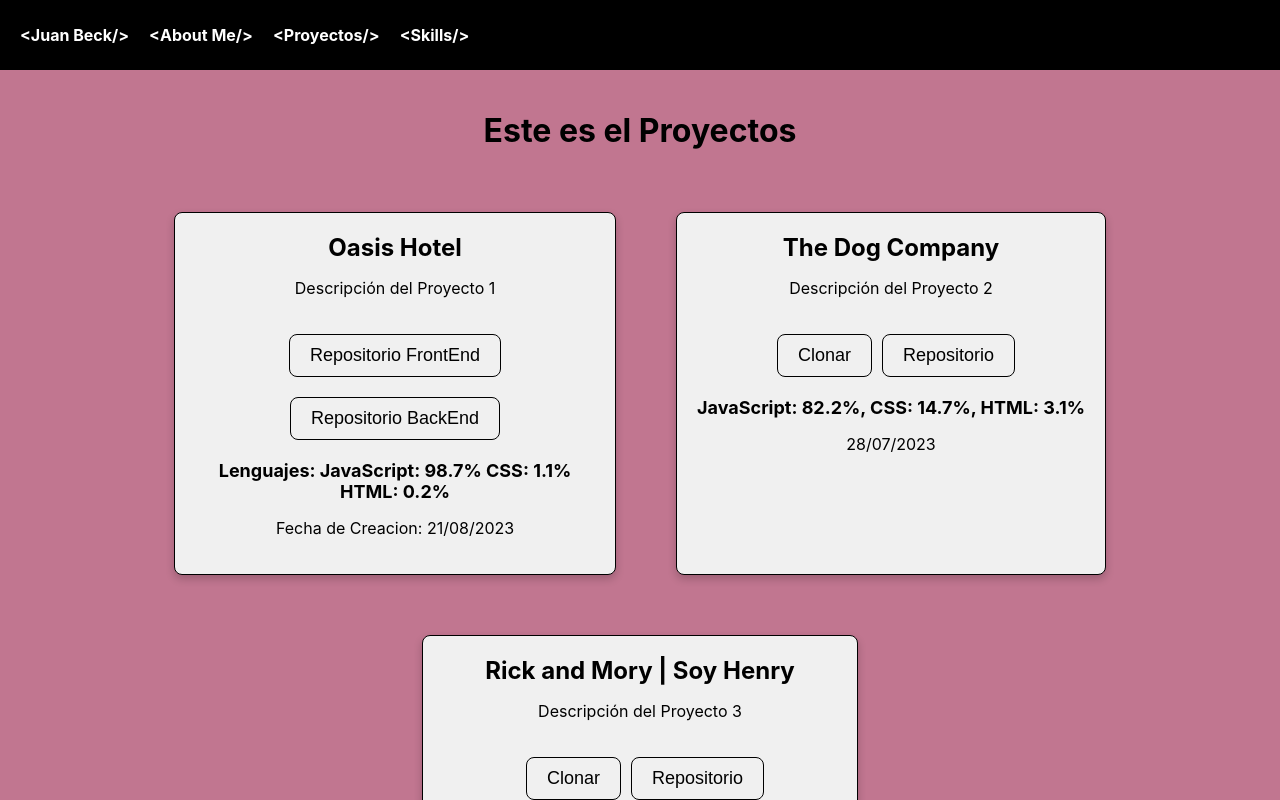
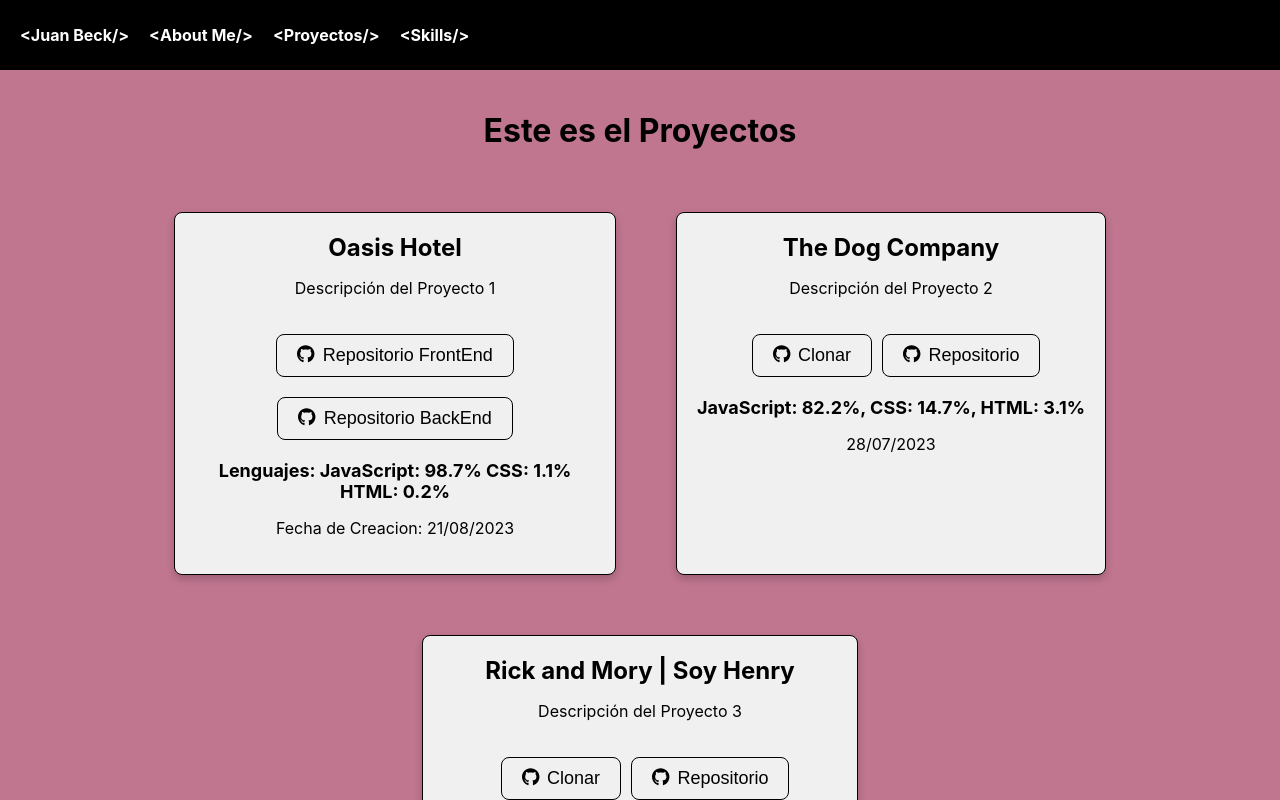
Before and after one commit to JBautistaBeck/My-Portfolio-Nuevo, a React (Create React App) app: page /proyectos in a window 1280 px wide. Shown: the top 800 px of the page. Built offline with nearby package versions, Linux system fonts and the light colour scheme.

Commit message:
Iconos proyectos

```diff
--- a/package.json
+++ b/package.json
@@ -4,6 +4,7 @@
   "private": true,
   "dependencies": {
     "@fortawesome/fontawesome-svg-core": "^6.4.2",
+    "@fortawesome/free-brands-svg-icons": "^6.4.2",
     "@fortawesome/free-solid-svg-icons": "^6.4.2",
     "@fortawesome/react-fontawesome": "^0.2.0",
     "@testing-library/jest-dom": "^5.17.0",
--- a/src/componets/CardDoble/CardDoble.css
+++ b/src/componets/CardDoble/CardDoble.css
@@ -49,3 +49,7 @@
     transform: scale(1.01);
     transition: transform 0.2s ease;
 }
+
+.icono  {
+    margin-right: 8px;
+}
--- a/src/componets/CardDoble/CardDoble.jsx
+++ b/src/componets/CardDoble/CardDoble.jsx
@@ -1,4 +1,6 @@
 import './CardDoble.css';
+import { FontAwesomeIcon } from '@fortawesome/react-fontawesome';
+import { faGithub } from '@fortawesome/free-brands-svg-icons';
 
 function CardDoble({nombre, descripcion, repositorioFront, repositorioBack, lenguajes, fechaCreacion}) {
 
@@ -6,8 +8,8 @@
     <div className='cardD-container'>
       <h1>{nombre}</h1>
       <p>{descripcion}</p>
-      <a href={repositorioFront} target="_blank" rel="noopener noreferrer"><button>Repositorio FrontEnd</button></a>
-      <a href={repositorioBack} target="_blank" rel="noopener noreferrer"><button>Repositorio BackEnd</button></a>
+      <a href={repositorioFront} target="_blank" rel="noopener noreferrer"><button><FontAwesomeIcon className='icono' icon={faGithub} />Repositorio FrontEnd</button></a>
+      <a href={repositorioBack} target="_blank" rel="noopener noreferrer"><button><FontAwesomeIcon className='icono' icon={faGithub} />Repositorio BackEnd</button></a>
 
       <h2>Lenguajes: {lenguajes}</h2>
       <p>Fecha de Creacion: {fechaCreacion}</p>
--- a/src/componets/CardSimple/CardSimple.css
+++ b/src/componets/CardSimple/CardSimple.css
@@ -50,3 +50,7 @@
     transform: scale(1.01);
     transition: transform 0.2s ease;
 }
+
+.icono  {
+    margin-right: 8px;
+}
--- a/src/componets/CardSimple/CardSimple.jsx
+++ b/src/componets/CardSimple/CardSimple.jsx
@@ -1,4 +1,6 @@
 import './CardSimple.css';
+import { FontAwesomeIcon } from '@fortawesome/react-fontawesome';
+import { faGithub } from '@fortawesome/free-brands-svg-icons';
 
 function CardSimple({nombre, descripcion, cloneP, repositorio, lenguajes, fechaCreacion}) {
 
@@ -6,8 +8,8 @@
     <div className='card-container'>
       <h1>{nombre}</h1>
       <p>{descripcion}</p>
-      <a href={cloneP} target="_blank" rel="noopener noreferrer"><button>Clonar</button></a>
-      <a href={repositorio} target="_blank" rel="noopener noreferrer"><button>Repositorio</button></a>
+      <a href={cloneP} target="_blank" rel="noopener noreferrer"><button><FontAwesomeIcon className='icono' icon={faGithub} />Clonar</button></a>
+      <a href={repositorio} target="_blank" rel="noopener noreferrer"><button><FontAwesomeIcon className='icono' icon={faGithub} />Repositorio</button></a>
 
       <h2>{lenguajes}</h2>
       <p>{fechaCreacion}</p>
```
Also changed, not shown: 1 other file (tests, documents, lock files or other folders).
